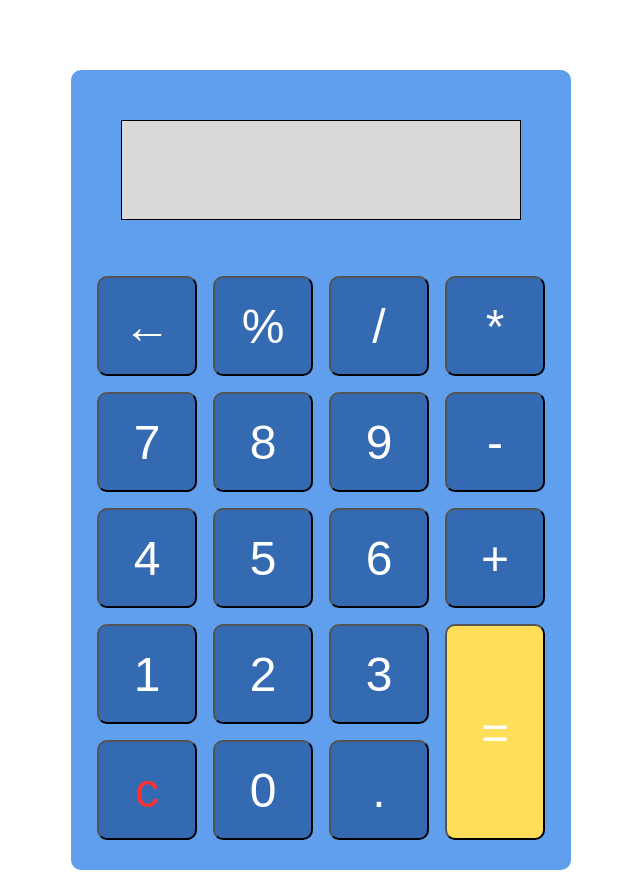
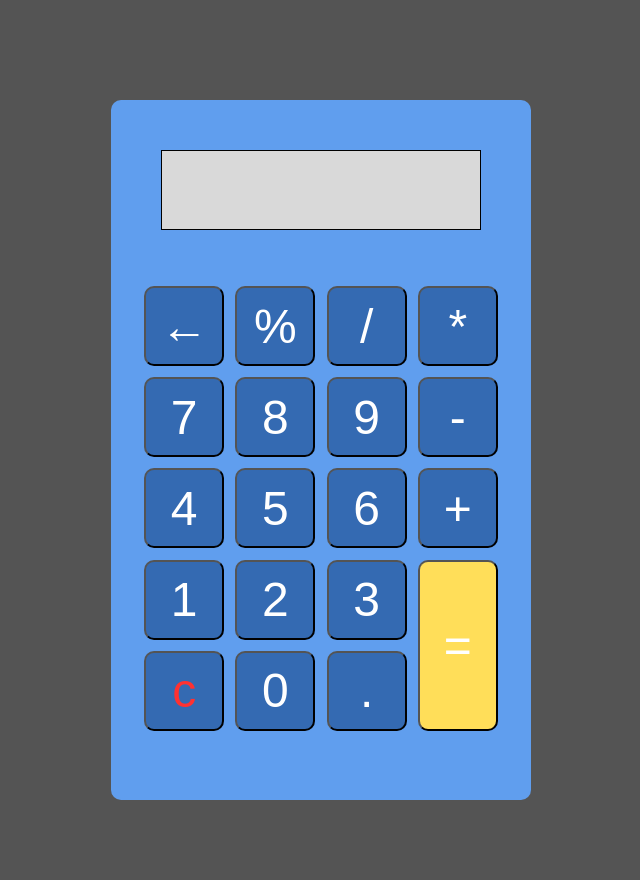
Before and after one commit to humphreydc/Calculator, a plain HTML site: page index.html in a window 1280 px wide. Shown: the whole page, without its empty margins (319-959 px from the left). After the commit the page ends 810 px from the top, so only its background shows below. Drawn offline with Linux system fonts and the light colour scheme.

Commit message:
Update styles.css

```diff
--- a/styles.css
+++ b/styles.css
@@ -7,29 +7,28 @@
 body {
     font-size: 10px;
     font-family: Helvetica, sans-serif;
-
+    background-color: #545454;
 }
 
 #calculator {
-    width: 500px;
-    height: 800px;
+    width: 420px;
+    height: 700px;
     background-color: #609eee;
     margin: 10px auto;
     border-radius: 10px;
-    margin-top: 70px;
+    margin-top: 100px;
     padding-top: 50px;
 }
 
 #screen {
     justify-self: center;
-    width: 400px;
-    height: 100px;
+    width: 320px;
+    height: 80px;
     border: 1px solid black;
     background-color: #d9d9d9;
     font-size: 4.5rem;
     color: #545454;
     text-align: end;
-    padding-top: 0.5rem;
     padding-right: 1rem;
 }
 
@@ -50,10 +49,10 @@ button:hover {
 
 #keys {
     display: grid;
-    grid-template-rows: 100px 100px 100px 100px 100px;
-    grid-template-columns: 100px 100px 100px 100px;
+    grid-template-rows: 80px 80px 80px 80px 80px;
+    grid-template-columns: 80px 80px 80px 80px;
     justify-content: center;
-    gap: 1rem;
+    gap: 0.7rem;
     margin-top: 3.5rem;
 }
 
```
